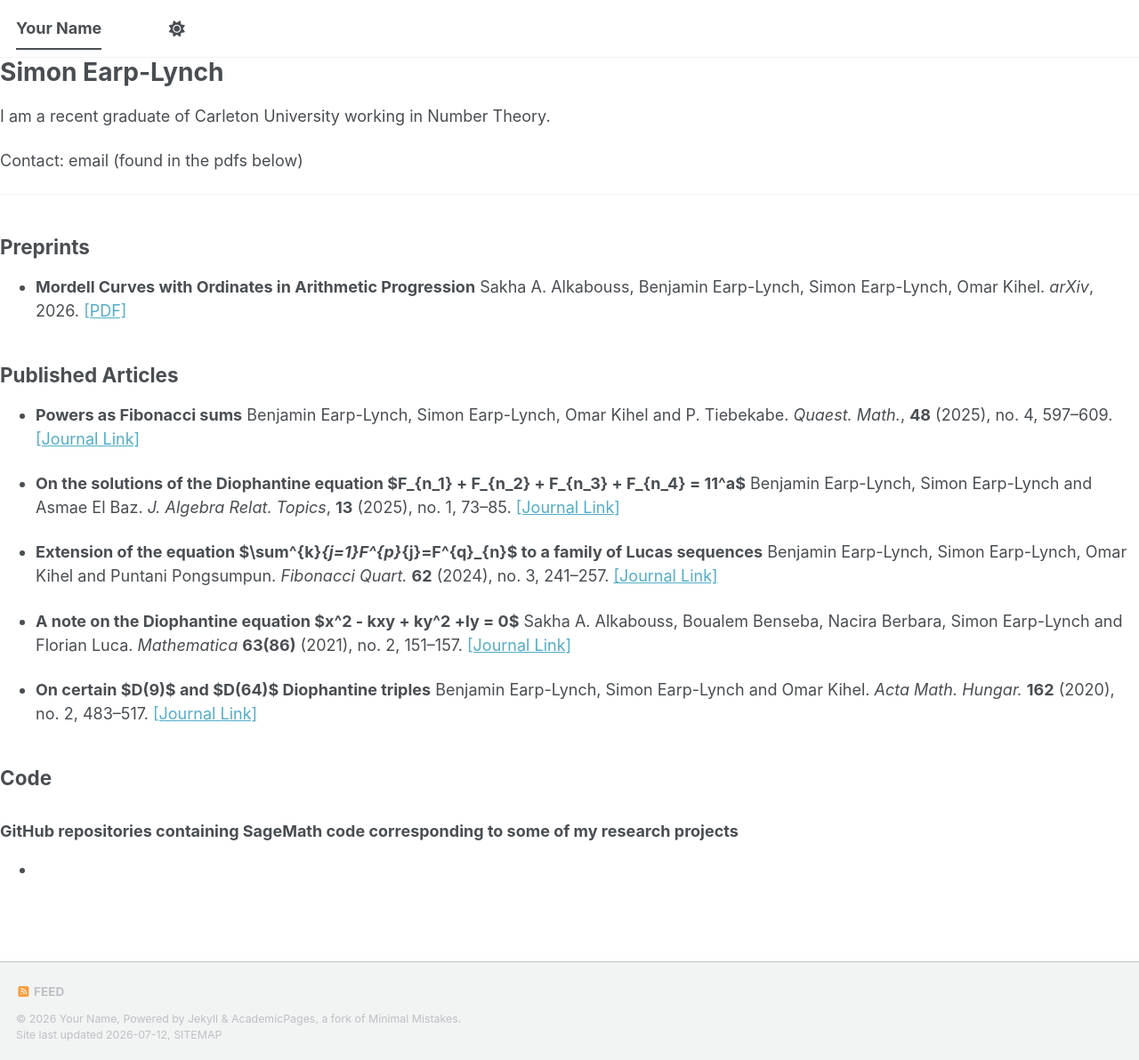
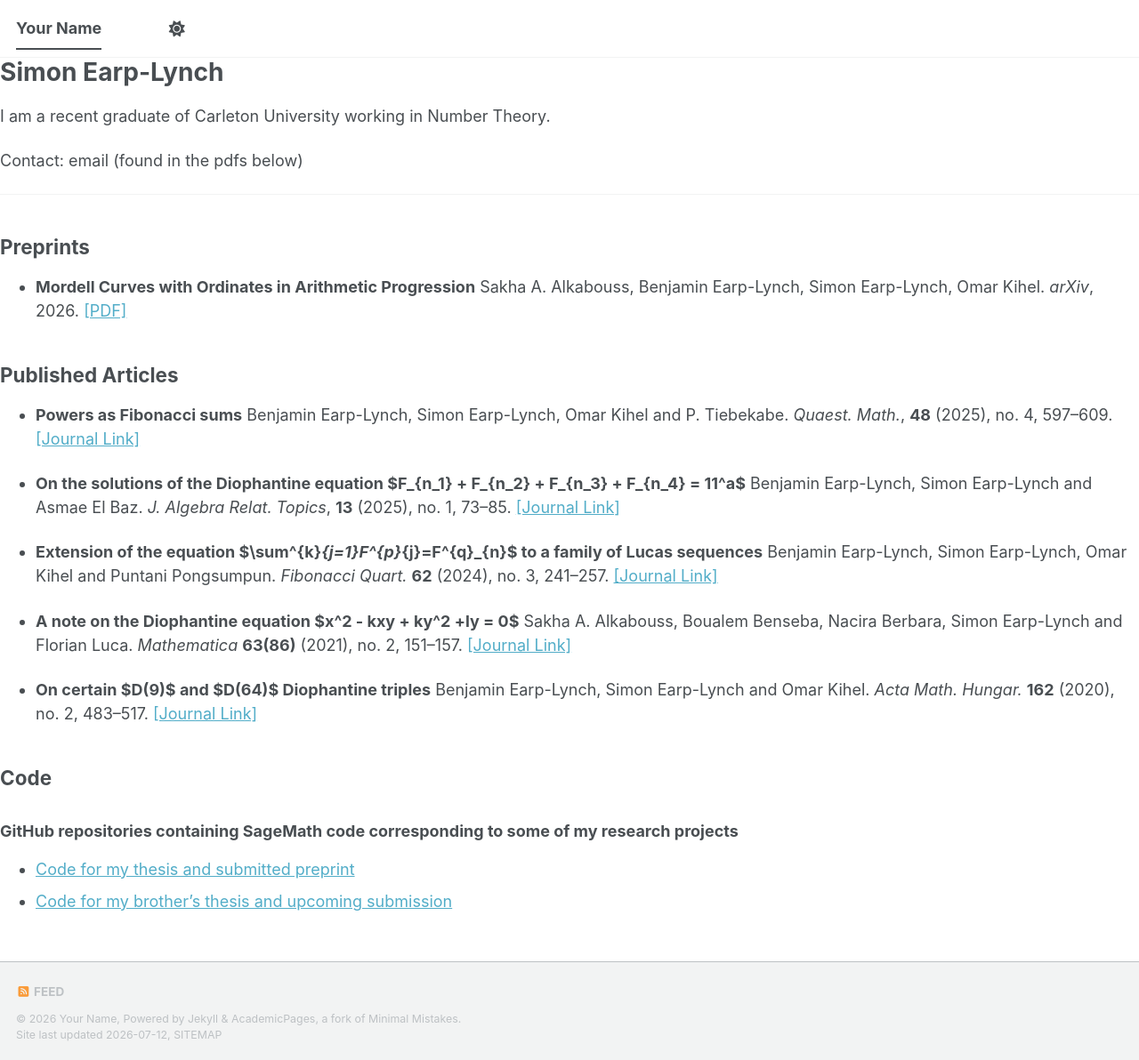
Before and after one commit to simon-e-l-math/Simon-E-L-Math.github.io, a Jekyll site: the page built from index.md, in a window 1280 px wide and 1192 px high. Shown: the whole window at 89% size. Built offline with Jekyll 4.4.1, drawn with Linux system fonts in a browser that asks for light colours; our own code applies the rules of GitHub Pages for plain Markdown files; a script bundle is joined from its source files by our own code; library files that are not in the unit come from our copies.

Commit message:
Fix journal link format and add code repository links

```diff
--- a/index.md
+++ b/index.md
@@ -18,7 +18,7 @@ Contact: email (found in the pdfs below)
 * **Powers as Fibonacci sums**
   Benjamin Earp-Lynch, Simon Earp-Lynch, Omar Kihel and P. Tiebekabe.
   *Quaest. Math.*, **48** (2025), no. 4, 597--609.
-  [[Journal Link]](DOI 10.2989/16073606.2024.2411461)
+  [[Journal Link]](10.2989/16073606.2024.2411461)
 
 * **On the solutions of the Diophantine equation $F_{n_1} + F_{n_2} + F_{n_3} + F_{n_4} = 11^a$**
   Benjamin Earp-Lynch, Simon Earp-Lynch and Asmae El Baz.
@@ -43,4 +43,5 @@ Contact: email (found in the pdfs below)
 ## Code
 ### GitHub repositories containing SageMath code corresponding to some of my research projects
 
-*
+* [Code for my thesis and submitted preprint](https://github.com/simon-e-l-math/On-the-Diophantine-Equation-1-k-...-x-k-p-alpha-y-n)
+* [Code for my brother's thesis and upcoming submission](https://github.com/Ben-E-L-Math/Code-for-Solving-a-family-of-relative-Thue-equations)
```
